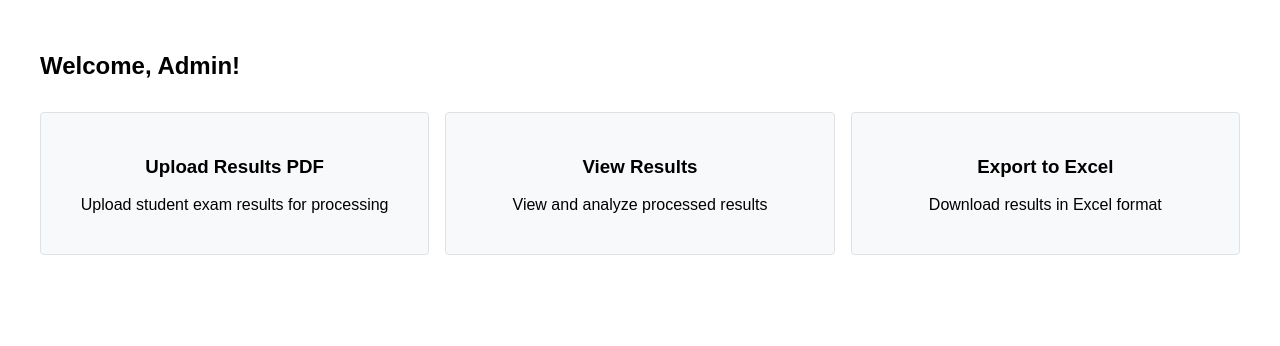
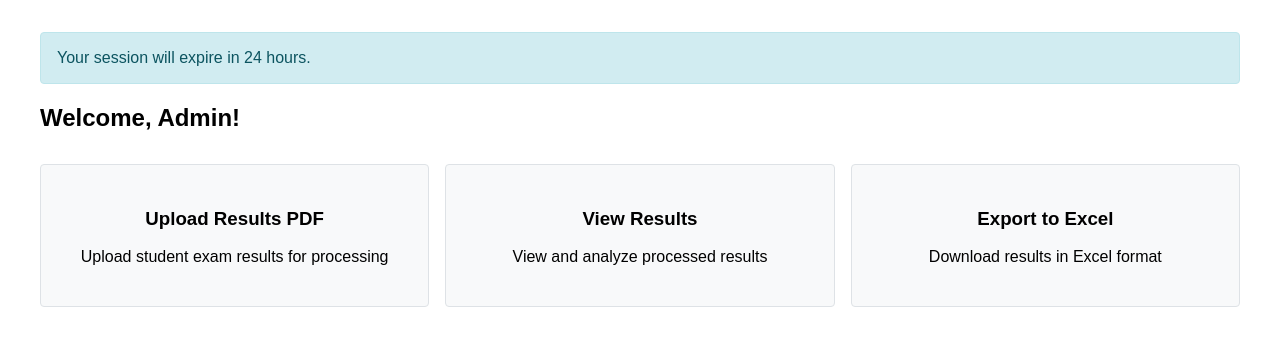
Before and after one commit to Phalguni-ubhe/School_API_Software, a Django app: page /dashboard/ in a window 1280 px wide. Shown: the part 60-406 px from the top of the page. Run offline with Django 5.2, Linux system fonts and the light colour scheme; a user stored in the database is signed in.

Commit message:
24hr session

```diff
--- a/student_api/settings.py
+++ b/student_api/settings.py
@@ -120,6 +120,11 @@ USE_I18N = True
 USE_TZ = True
 
 
+# Session Settings
+SESSION_COOKIE_AGE = 86400  # 24 hours (1 day) in seconds
+SESSION_EXPIRE_AT_BROWSER_CLOSE = False  # Keep session even if browser closes
+SESSION_SAVE_EVERY_REQUEST = True  # Update session on every request to keep it active
+
 # Static files (CSS, JavaScript, Images)
 # https://docs.djangoproject.com/en/5.2/howto/static-files/
 
--- a/student_api/templates/dashboard.html
+++ b/student_api/templates/dashboard.html
@@ -53,6 +53,22 @@
             background-color: #e9ecef;
             transform: translateY(-2px);
         }
+        .alert {
+            padding: 1rem;
+            margin-bottom: 1rem;
+            border: 1px solid transparent;
+            border-radius: 4px;
+            transition: opacity 0.5s ease-in-out;
+        }
+        .alert-info {
+            color: #0c5460;
+            background-color: #d1ecf1;
+            border-color: #bee5eb;
+        }
+        .fade-out {
+            opacity: 0;
+            visibility: hidden;
+        }
     </style>
 </head>
 <body>
@@ -62,6 +78,10 @@
     </nav>
 
     <div class="container">
+        <div id="sessionAlert" class="alert alert-info">
+            Your session will expire in 24 hours.
+        </div>
+
         <div class="welcome-message">
             <h2>Welcome, {{ request.user.username }}!</h2>
         </div>
@@ -81,5 +101,18 @@
             </div>
         </div>
     </div>
+
+    <script>
+        // Hide alert after 10 seconds
+        window.onload = function() {
+            const alert = document.getElementById('sessionAlert');
+            setTimeout(function() {
+                alert.classList.add('fade-out');
+                setTimeout(function() {
+                    alert.style.display = 'none';
+                }, 500); // Remove from DOM after fade animation
+            }, 10000); // 10 seconds
+        };
+    </script>
 </body>
 </html>
--- a/student_api/views.py
+++ b/student_api/views.py
@@ -9,6 +9,10 @@ from .models import OTP
 from django.urls import reverse
 
 def login(request):
+    # If user is already logged in, redirect to dashboard
+    if request.user.is_authenticated:
+        return redirect('dashboard')
+
     if request.method == 'POST':
         username = request.POST.get('username')
         password = request.POST.get('password')
@@ -50,8 +54,13 @@ def login(request):
     return render(request, 'login.html')
 
 def verify_otp(request):
+    # If user is already logged in, redirect to dashboard
+    if request.user.is_authenticated:
+        return redirect('dashboard')
+
     user_id = request.session.get('user_id_for_otp')
     if not user_id:
+        messages.error(request, 'Please log in first.')
         return redirect('login')
 
     if request.method == 'POST':
@@ -61,14 +70,16 @@ def verify_otp(request):
             if otp_obj.is_valid() and otp_obj.otp == entered_otp:
                 user = otp_obj.user
                 auth_login(request, user)
-                # Clean up
-                del request.session['user_id_for_otp']
+                # Clean up only after successful verification
+                request.session.pop('user_id_for_otp', None)  # Safely remove the session key
                 otp_obj.delete()
                 return redirect('dashboard')
             else:
                 messages.error(request, 'Invalid or expired OTP. Please try again.')
+                # Don't delete session key here to allow retry
         except OTP.DoesNotExist:
             messages.error(request, 'OTP not found. Please request a new one.')
+            # Don't delete session key here to allow resend
 
     return render(request, 'verify_otp.html')
 
@@ -100,5 +111,8 @@ def dashboard(request):
     return render(request, 'dashboard.html')
 
 def logout(request):
+    # Clear any session data
+    request.session.flush()
     auth_logout(request)
+    messages.info(request, 'You have been logged out successfully.')
     return redirect('login')
--- a/tp.txt
+++ /dev/null
@@ -1 +0,0 @@
-dsf
```
Also changed, not shown: 1 other file.
